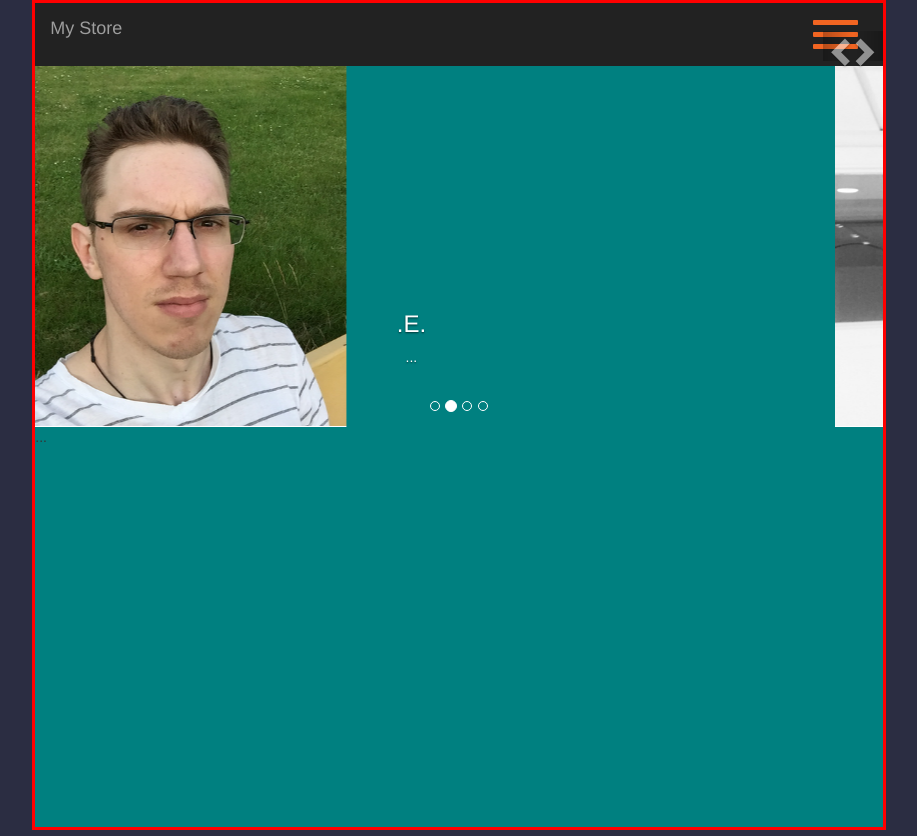
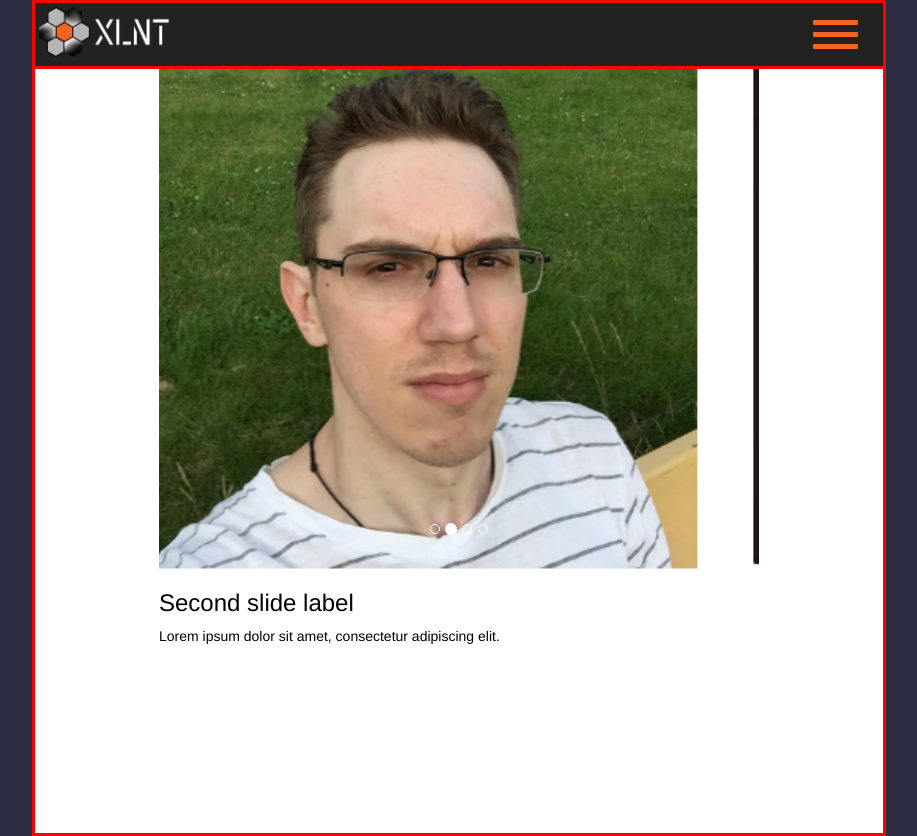
Before and after one commit to HumanDecoy/XLNTBOOT, a plain HTML site: page views/team.html in a window 1280 px wide. Shown: the whole page, without its empty margins (181-1098 px from the left). Drawn offline with nearby package versions, Linux system fonts and the light colour scheme.

Commit message:
team.html start to live

```diff
--- a/css/team.css
+++ b/css/team.css
@@ -8,3 +8,13 @@
   background-color: teal;
   height: 83rem;
 }
+
+.bs-example, .new-caption-area {
+    width: 600px;
+    margin: auto;
+    color: #000;
+  }
+
+  .carousel-caption {
+  color: #000;
+}
--- a/navjs.js
+++ b/navjs.js
@@ -14,3 +14,17 @@ $('a[href*="#"]:not([href="#"])').click(function() {
   }
 });
 // Slut Scroll funktionen//
+
+
+jQuery(function ($) {
+    $('.carousel').carousel();
+    var caption = $('div.item:nth-child(1) .carousel-caption');
+    $('.new-caption-area').html(caption.html());
+    caption.css('display', 'none');
+
+    $(".carousel").on('slide.bs.carousel', function (evt) {
+        var caption = $('div.item:nth-child(' + ($(evt.relatedTarget).index() + 1) + ') .carousel-caption');
+        $('.new-caption-area').html(caption.html());
+        caption.css('display', 'none');
+    });
+});
--- a/views/team.html
+++ b/views/team.html
@@ -9,13 +9,17 @@
 	<link href="../navcss.css" rel="stylesheet">
 	<link rel="stylesheet" type="text/css" href="../css/team.css">
 	<link rel="stylesheet" type="text/css" href="../main.css">
+	<title>DA TEAM</title>
 </head>
 <body>
 	<!-- NAVBAR -->
-	<aside class="col-lg-2"></aside>
-	<div class="col-lg-8 col-sm-12 col-xs-12 team">
-		<div class="container-fluid">
-			<nav class="navbar navbar-inverse">
+
+	<aside class="col-lg-2" id="hemScroll"></aside>
+	<div class="col-lg-8 col-sm-12 col-xs-12">
+		<div class="container-fluid" id="navXlnt">
+
+			<nav class="navbar navbar-inverse navbar-fixed-top col-lg-8 col-sm-12 col-xs-12 centernav">
+
 				<div class="navbar-header">
 					<button class="navbar-toggle" type="button" data-toggle="collapse" data-target=".js-navbar-collapse">
 						<span class="sr-only">Toggle navigation</span>
@@ -23,76 +27,80 @@
 						<span class="icon-bar"></span>
 						<span class="icon-bar"></span>
 					</button>
-					<a class="navbar-brand" href="#">My Store</a>
+					<a href="index.html">  <img id="logoMenu" src="../img/xlnt-logo-official-new.png"></a>
 				</div>
 
 				<div class="collapse navbar-collapse js-navbar-collapse">
-					<li class="liBoot">1</li>
-					<li class="liBoot">2</li>
-					<li class="liBoot">3</li>
-					<li class="liBoot">4</li>
-					<li class="liBoot">5</li>
+					<li class="liBoot"><a href="../index.html#hemScroll">Hem</a></li>
+					<li class="liBoot"><a href="../index.html#responsivScroll">Responsiv design</a></li>
+					<li class="liBoot"><a href="../index.html#tidigareScroll">Tidigare projekt</a></li>
+					<li class="liBoot"><a href="../index.html#teamScroll">Vårat team</a></li>
+					<li class="liBoot"><a href="../index.html#kontaktScroll">Kontakta oss</a></li>
 					<ul class="dropdown-menu mega-dropdown-menu">
 					</div><!-- /.nav-collapse -->
-				</nav>
-			</div>
-			<section class="container-fluid">
+				</div> <!--container-fluid -->
+
+<div class="page-2">
+
+
+				<div class="container-fluid">
 						<!-- SLIDER START -->
-				<div id="carousel-example-generic" class="carousel slide" data-ride="carousel">
-					<!-- Indicators -->
+			<div class="bs-example">
+    <div id="carousel-example-captions" class="carousel slide" data-ride="carousel">
       <ol class="carousel-indicators">
-						<li data-target="#carousel-example-generic" data-slide-to="0" class="active"></li>
-						<li data-target="#carousel-example-generic" data-slide-to="1"></li>
-						<li data-target="#carousel-example-generic" data-slide-to="2"></li>
-						<li data-target="#carousel-example-generic" data-slide-to="3"></li>
+        <li data-target="#carousel-example-captions" data-slide-to="0" class="active"></li>
+        <li data-target="#carousel-example-captions" data-slide-to="1" class=""></li>
+        <li data-target="#carousel-example-captions" data-slide-to="2" class=""></li>
+        <li data-target="#carousel-example-captions" data-slide-to="3" class=""></li>
       </ol>
-
-					<!-- Wrapper for slides -->
-					<div class="carousel-inner" role="listbox">
+      <div class="carousel-inner">
         <div class="item active">
-							<img src="../img/eddie.png" alt="...E">
+          <img data-src="holder.js/900x500/auto/#777:#777" alt="900x500" src="../img/eddie.png">
           <div class="carousel-caption">
-								<h3>.E.</h3>
-								<p>...</p>
+            <h3>First slide label</h3>
+            <p>Nulla vitae elit libero, a pharetra augue mollis interdum.</p>
           </div>
         </div>
         <div class="item">
-							<img src="../img/emil.png" alt="...">
+          <img data-src="holder.js/900x500/auto/#666:#666" alt="900x500" src="../img/martin.png">
           <div class="carousel-caption">
-								<h3>...</h3>
-								<p>...</p>
+            <h3>Second slide label</h3>
+            <p>Lorem ipsum dolor sit amet, consectetur adipiscing elit.</p>
           </div>
         </div>
         <div class="item">
-							<img src="../img/martin.png" alt="...">
+          <img data-src="holder.js/900x500/auto/#555:#5555" alt="900x500" src="../img/emil.png">
           <div class="carousel-caption">
-								<h3>...</h3>
-								<p>...</p>
+            <h3>Third slide label</h3>
+            <p>Praesent commodo cursus magna, vel scelerisque nisl consectetur.</p>
           </div>
         </div>
         <div class="item">
-							<img src="../img/oscar.png" alt="...">
+          <img data-src="holder.js/900x500/auto/#555:#5555" alt="900x500" src="../img/oscar.png">
           <div class="carousel-caption">
-								<h3>...</h3>
-								<p>...</p>
+            <h3>Fourth slide label</h3>
+            <p>Praesent commodo cursus magna, vel scelerisque nisl consectetur.</p>
           </div>
         </div>
-						...
       </div>
-
-					<!-- Controls -->
-					<a class="left carousel-control" href="#carousel-example-generic" role="button" data-slide="prev">
-						<span class="glyphicon glyphicon-chevron-left" aria-hidden="true"></span>
-						<span class="sr-only">Previous</span>
+      <a class="left carousel-control" href="#carousel-example-captions" data-slide="prev">
+        <span class="glyphicon glyphicon-chevron-left"></span>
       </a>
-					<a class="right carousel-control" href="#carousel-example-generic" role="button" data-slide="next">
-						<span class="glyphicon glyphicon-chevron-right" aria-hidden="true"></span>
-						<span class="sr-only">Next</span>
+      <a class="right carousel-control" href="#carousel-example-captions" data-slide="next">
+        <span class="glyphicon glyphicon-chevron-right"></span>
       </a>
     </div>
+  </div>
+<div class="new-caption-area"></div>
 				<!-- SLIDER END -->
-			</section>
 </div>
+					<!-- FOOTER-->
+				</div> <!--container-fluid -->
+
+
+
+			</div> <!-- class="col-lg-8 col-sm-12 col-xs-12 -->
+			<aside class="col-lg-2"></aside>
 			<script src="https://ajax.googleapis.com/ajax/libs/jquery/1.12.4/jquery.min.js"></script>
 			<script src="../bootstrap-3.3.7-dist/js/bootstrap.js"></script>
 			<script src="https://maxcdn.bootstrapcdn.com/bootstrap/3.3.7/js/bootstrap.min.js"></script>
```
Also changed, not shown: main.css (line endings or trailing spaces). Lines whose indentation alone changed are shown as unchanged.
